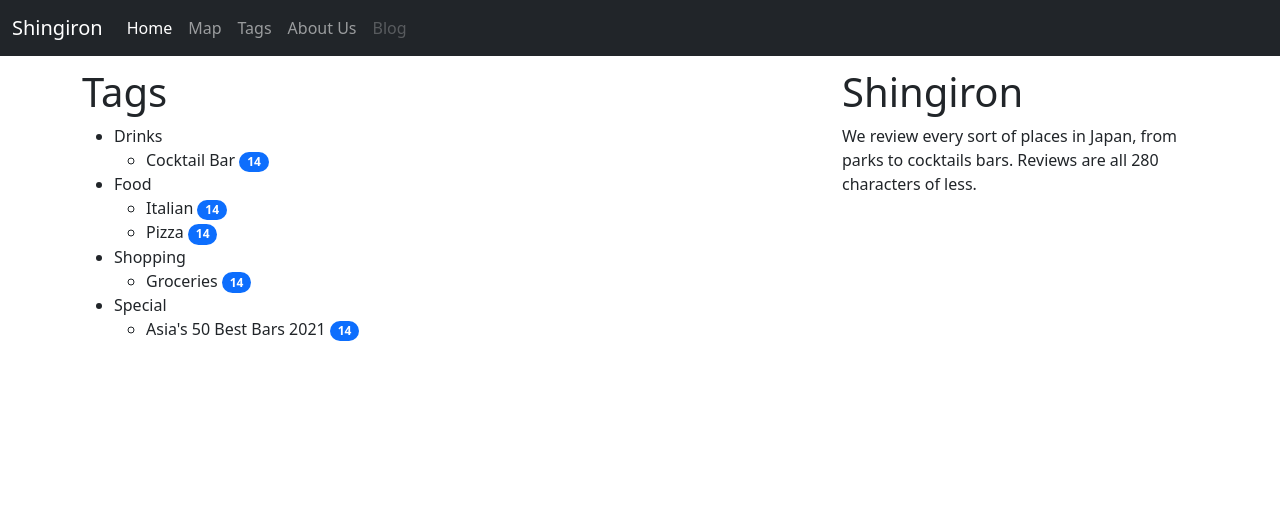
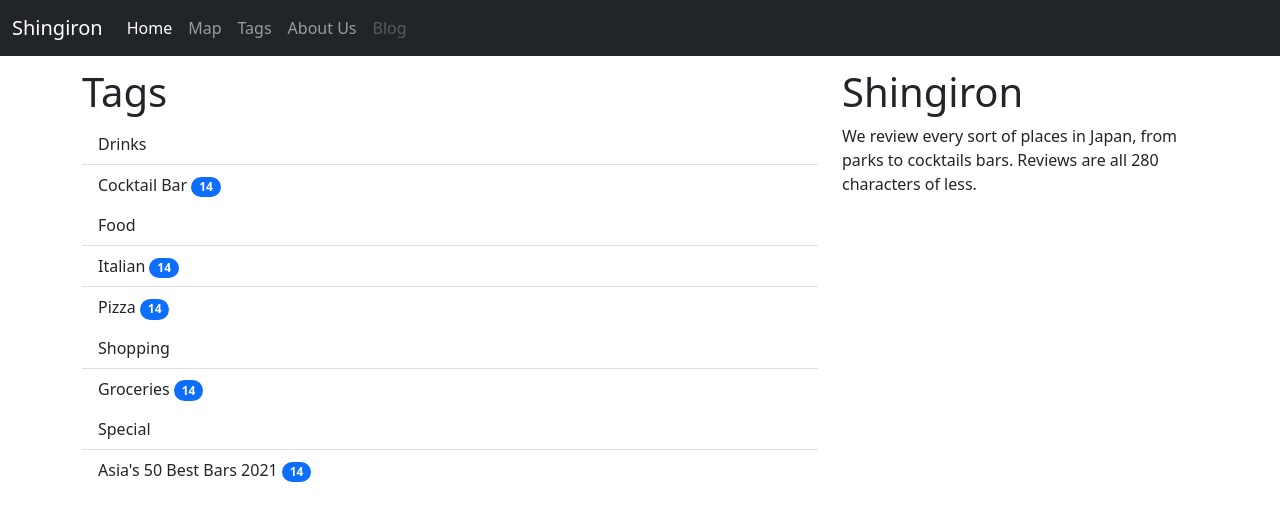
Before and after one commit to alessandrosp/shingiron, a Jekyll site: the page built from docs/pages/tags.md, in a window 1280 px wide. Shown: the top 521 px of the page. Built offline with Jekyll 4.4.1, drawn with Linux system fonts in a browser that asks for light colours; nearby versions of some CDN libraries; our own code applies the rules of GitHub Pages for plain Markdown files.

Commit message:
Update tags.md

```diff
--- a/docs/pages/tags.md
+++ b/docs/pages/tags.md
@@ -3,14 +3,14 @@ layout: default
 permalink: /tags/
 ---
 # Tags
-<ul>
+<ul class="list-group list-group-flush">
   {% assign parents = site.tags | where: "parent", "None" | sort %}
   {% for parent in parents %}
-    <li>{{ parent.name }}</li>
-    <ul>
+    <li class="list-group-item">{{ parent.name }}</li>
+    <ul class="list-group list-group-flush">
       {% assign children = site.tags | where: "parent", parent.name | sort %}
       {% for child in children %}
-        <li>{{ child.name }} <span class="badge bg-primary rounded-pill">14</span></li>
+        <li class="list-group-item">{{ child.name }} <span class="badge bg-primary rounded-pill">14</span></li>
       {% endfor %}
     </ul>
   {% endfor %}
```
